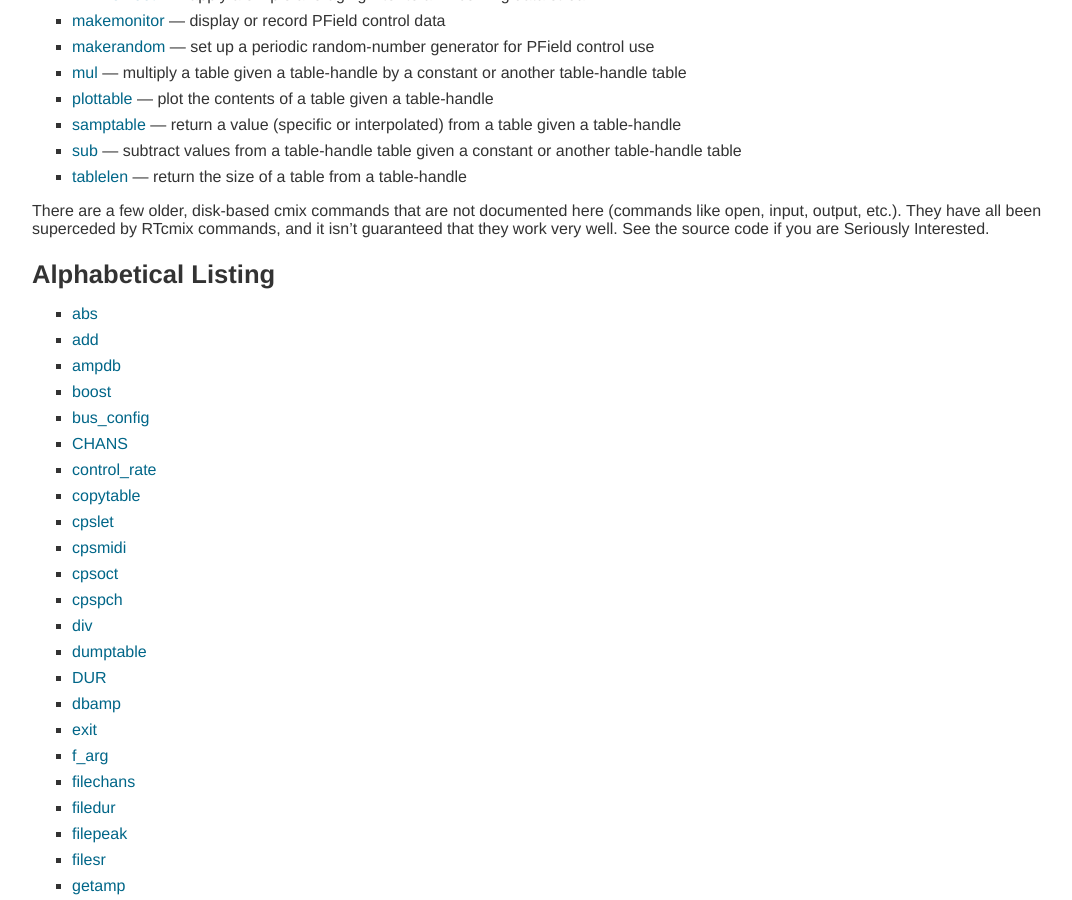
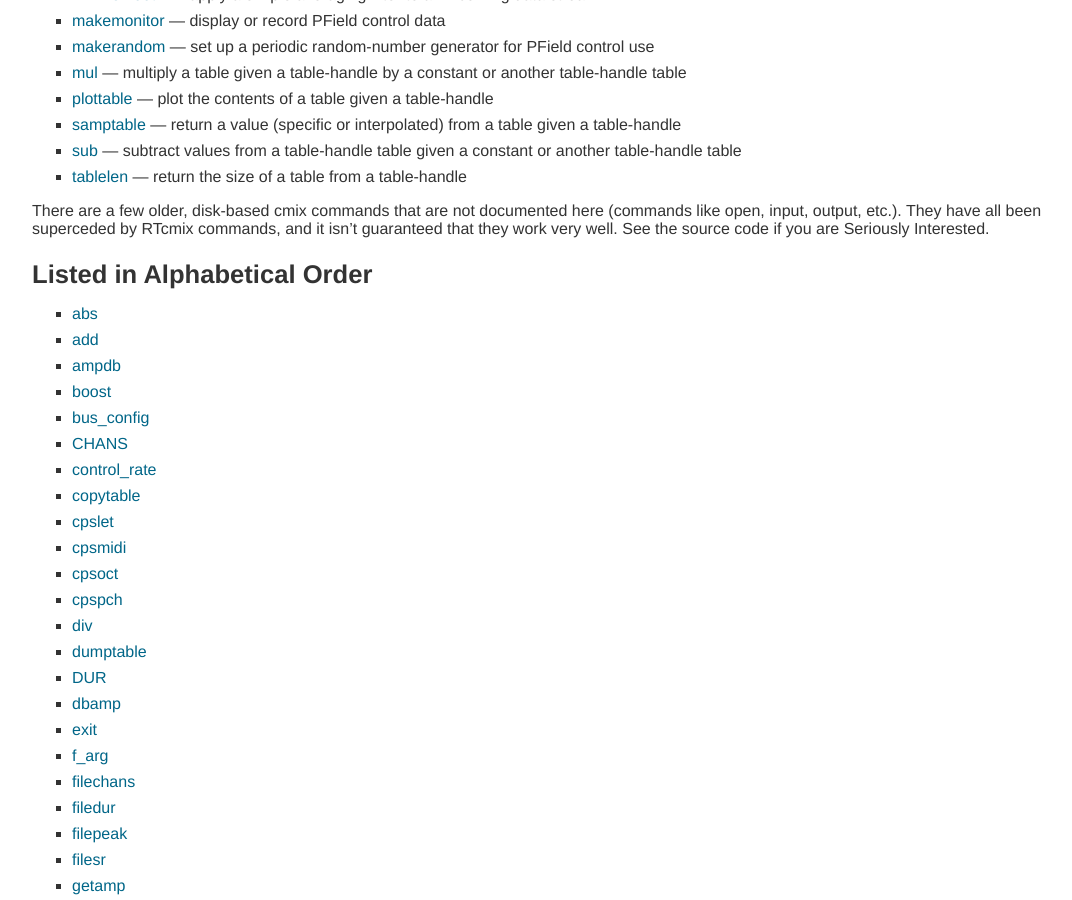
Before and after one commit to RTcmix/rtcmix.github.io, a Jekyll site: the page built from reference/scorefile/index.md, in a window 1280 px wide and 900 px high, scrolled down 3472 px. Shown: the whole window, without its empty margins (96-1168 px from the left). Built offline with Jekyll 4.4.1, drawn with Linux system fonts in a browser that asks for light colours.

Commit message:
Futz with formatting of the two listings.

```diff
--- a/reference/scorefile/index.md
+++ b/reference/scorefile/index.md
@@ -16,7 +16,7 @@
 working in conjunction with the [RTcmix
 object](../interface/RTcmix-embed.html).
 
-## <span id="sort_topic">Topic</span>
+## <span id="sort_topic">Listed by Topic</span>
 
 ### General
 
@@ -208,7 +208,8 @@
 
 There are a few older, disk-based cmix commands that are not documented here (commands like open, input, output, etc.). They have all been superceded by RTcmix commands, and it isn't guaranteed that they work very well. See the source code if you are Seriously Interested.
 
-## <span id="sort_alphabetical">Alphabetical Listing</span>
+
+## <span id="sort_alphabetical">Listed in Alphabetical Order</span>
 
   - [abs](abs.html)
   - [add](add.html)
```
